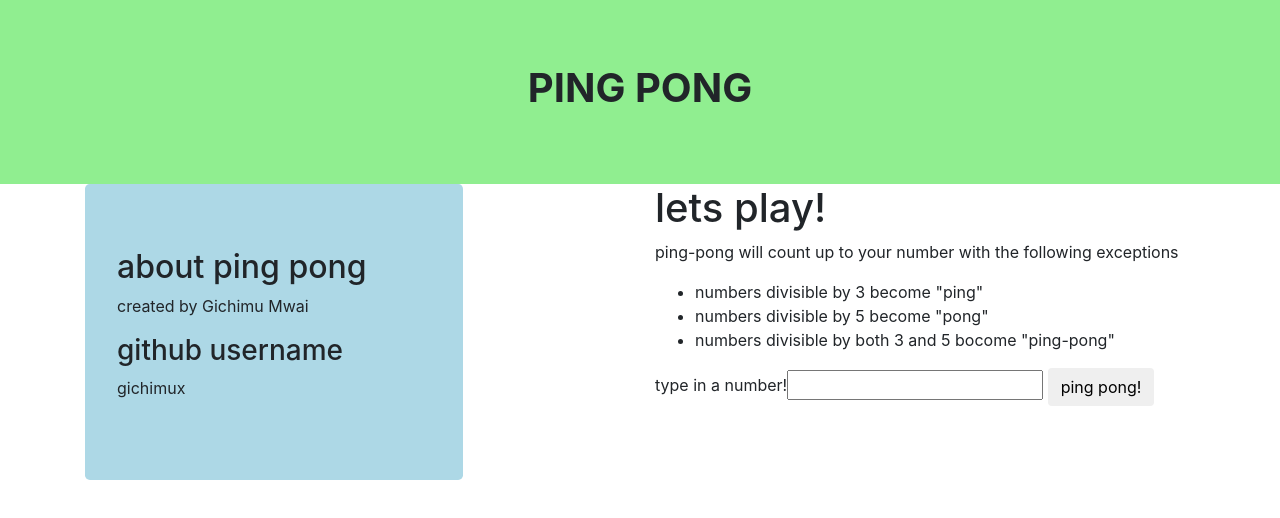
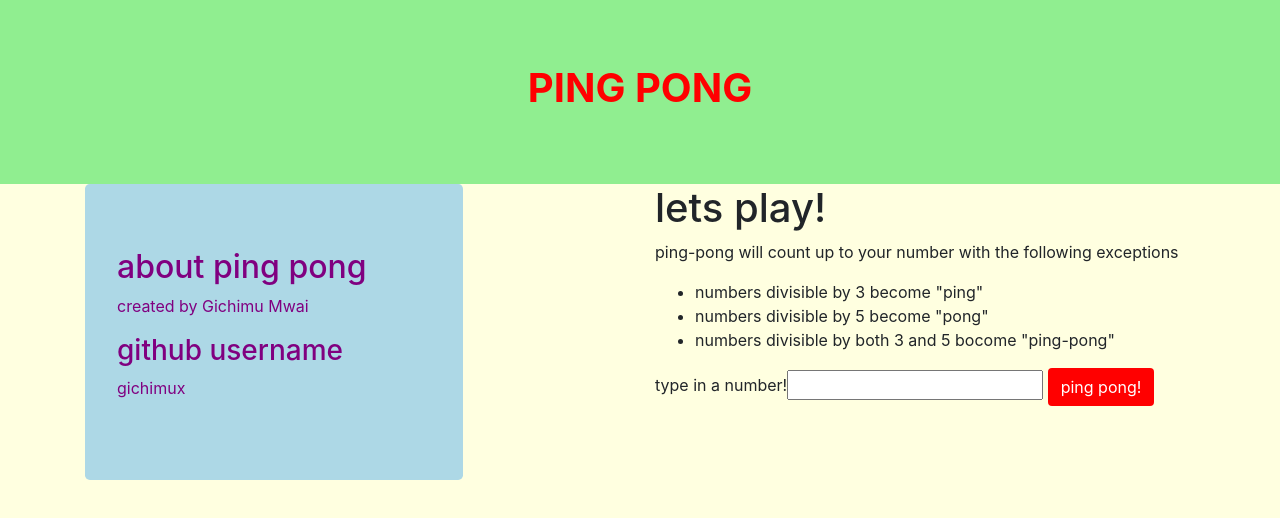
Before and after one commit to gichimux/ping-pong, a plain HTML site: page ping-pong/index.html in a window 1280 px wide. Drawn offline with Linux system fonts and the light colour scheme.

Commit message:
added jumbotron and styling to columns

```diff
--- a/ping-pong/css/styles.css
+++ b/ping-pong/css/styles.css
@@ -2,6 +2,7 @@
   background-color: lightgreen;
   padding: 5%;
   text-align: center;
+  color: red;
 }
 .text-box {
   border: 6px black;
@@ -10,4 +11,12 @@
 .jumbotron {
   width: 70%;
   background-color: lightblue;
+  color: purple;
 }
+body {
+  background-color: lightyellow;
+}
+#userInput {
+  background-color: red;
+  color: white
+}
```
